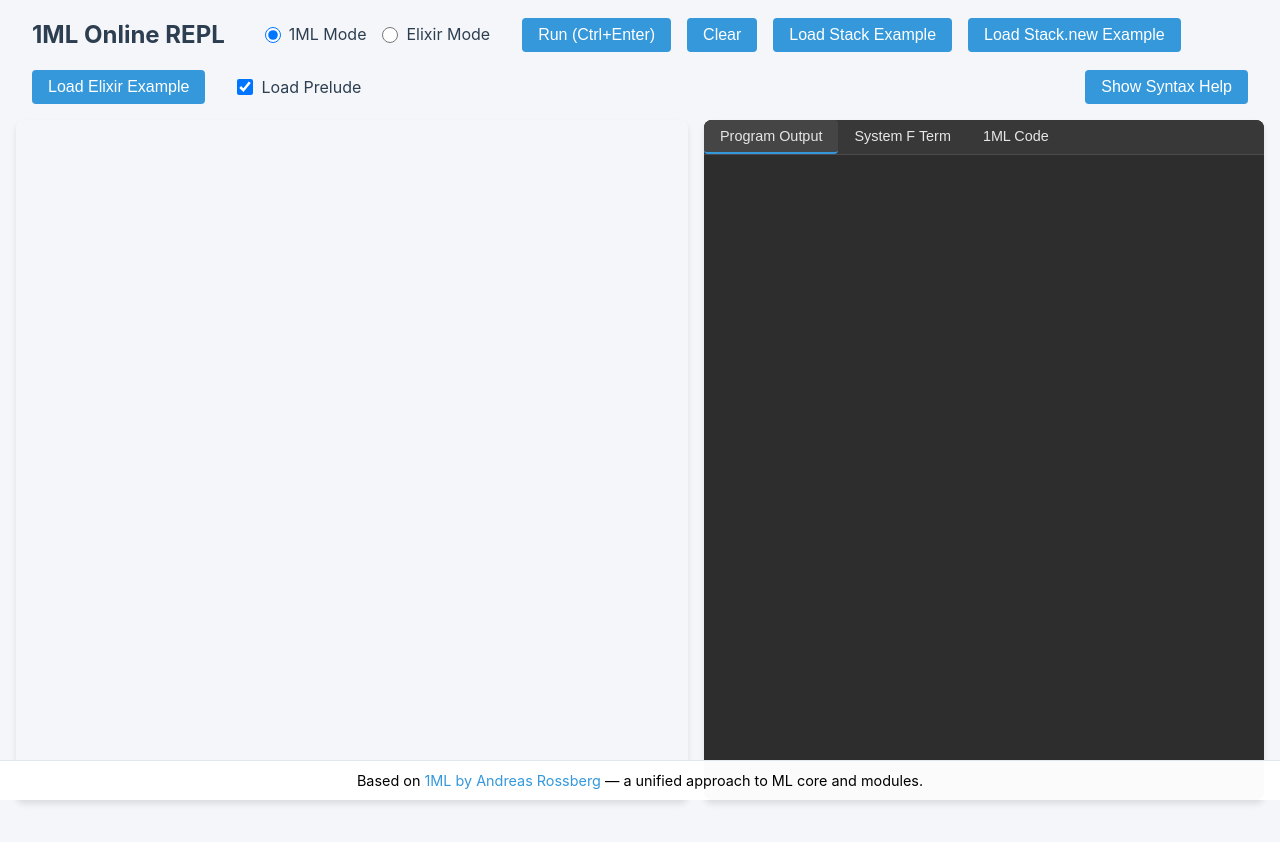
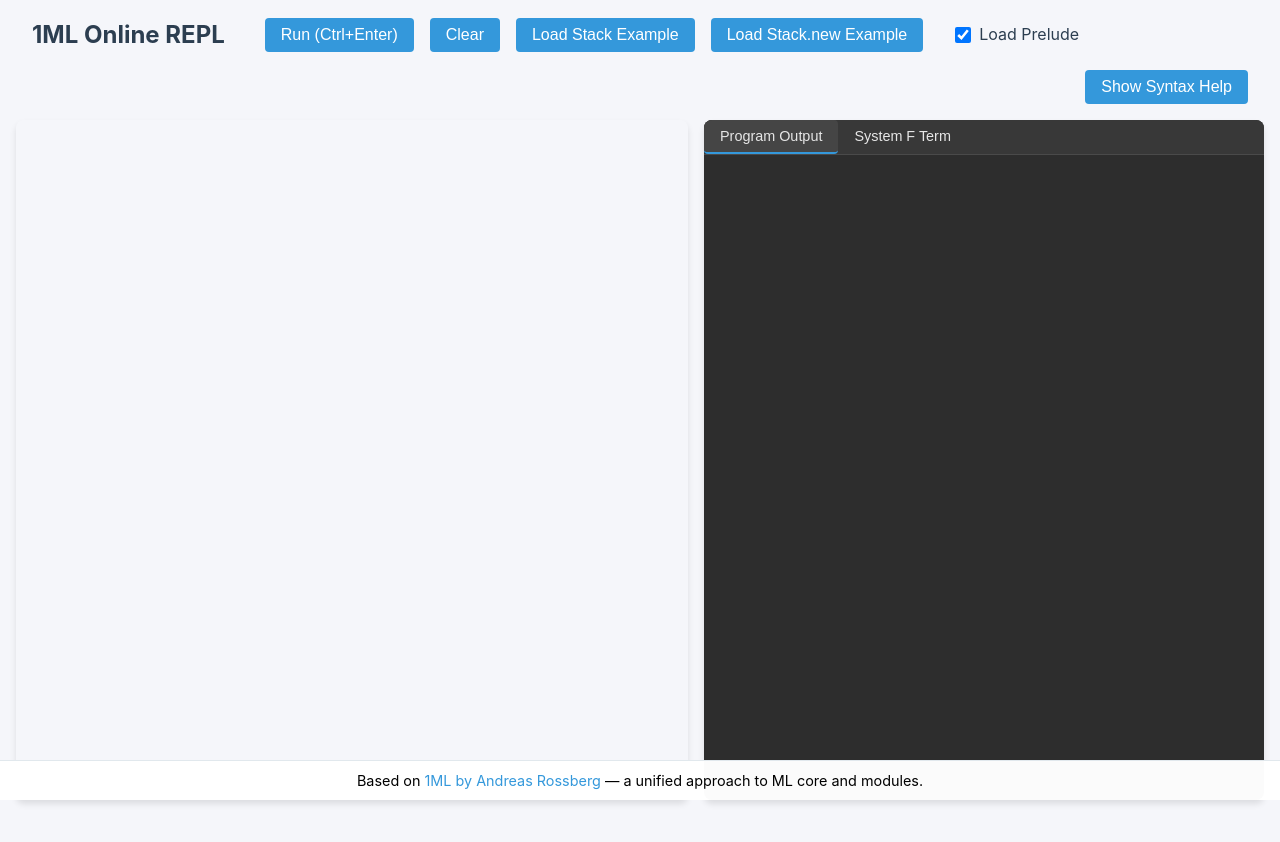
Before and after one commit to gldubc/1ml_web, a plain HTML site: page docs/index.html in a window 1280 px wide. Drawn offline with Linux system fonts and the light colour scheme.

Commit message:
Fix System F Term

```diff
--- a/docs/index.html
+++ b/docs/index.html
@@ -13,21 +13,10 @@
         <header>
             <div class="toolbar">
                 <h1>1ML Online REPL</h1>
-                <div class="mode-selector">
-                    <label>
-                        <input type="radio" name="mode" id="mode_1ml" checked>
-                        1ML Mode
-                    </label>
-                    <label>
-                        <input type="radio" name="mode" id="mode_elixir">
-                        Elixir Mode
-                    </label>
-                </div>
                 <button id="run">Run (Ctrl+Enter)</button>
                 <button id="clear">Clear</button>
                 <button id="load_example">Load Stack Example</button>
                 <button id="load_stacknew_example">Load Stack.new Example</button>
-                <button id="load_elixir_example">Load Elixir Example</button>
                 <label class="prelude-toggle">
                     <input type="checkbox" id="load_prelude" checked>
                     Load Prelude
@@ -43,7 +32,6 @@
                 <div class="tab-buttons">
                     <button class="tab-button active" data-tab="program-output">Program Output</button>
                     <button class="tab-button" data-tab="systemf-term">System F Term</button>
-                    <button class="tab-button" data-tab="1ml-term">1ML Code</button>
                 </div>
                 <div class="tab-content">
                     <div class="tab-pane active" id="program-output">
@@ -51,9 +39,6 @@
                     </div>
                     <div class="tab-pane" id="systemf-term">
                         <div id="systemf_editor"></div>
-                    </div>
-                    <div class="tab-pane" id="1ml-term">
-                        <div id="1ml_editor"></div>
                     </div>
                 </div>
             </div>
```
Also changed, not shown: 3 other files.
